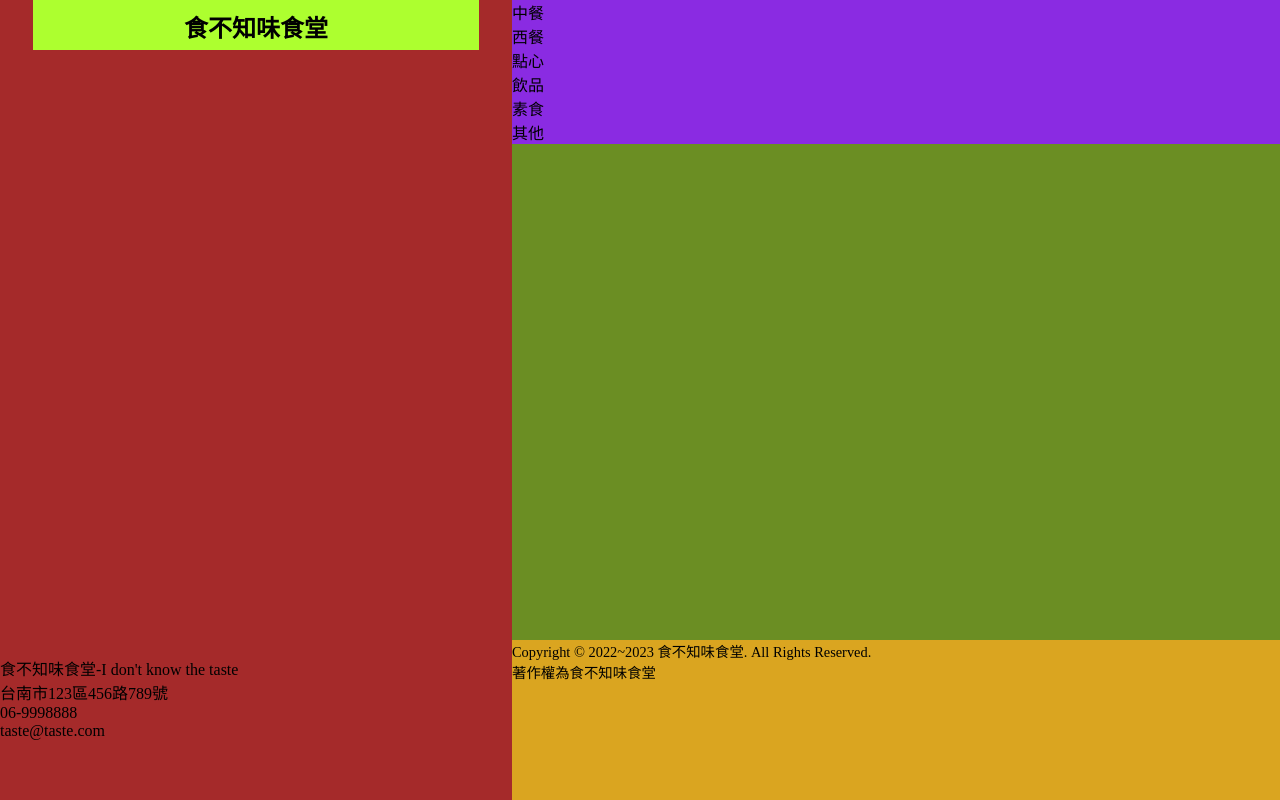
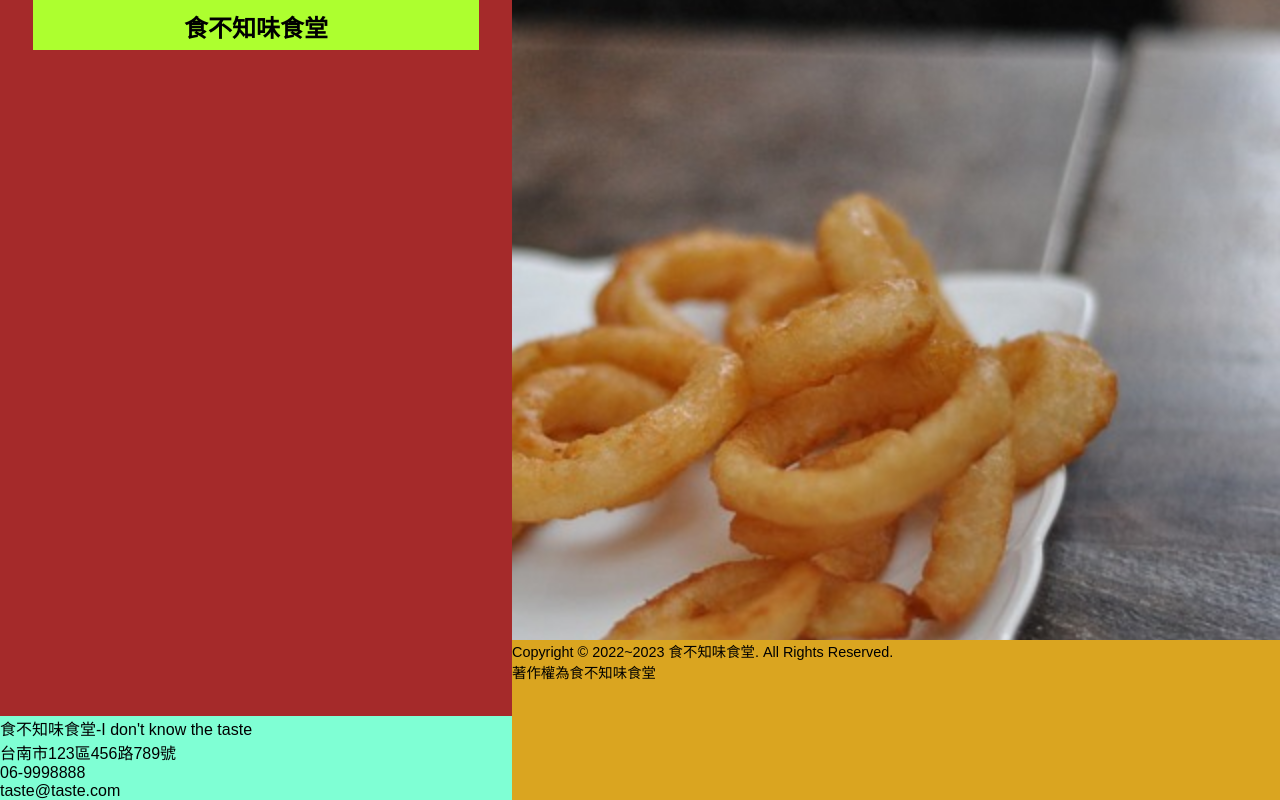
Before and after one commit to su710a1/taste, a plain HTML site: page index.htm in a window 1280 px wide. Drawn offline with nearby package versions, Linux system fonts and the light colour scheme.

Commit message:
20230203 進度

```diff
--- a/index.htm
+++ b/index.htm
@@ -9,7 +9,17 @@
         <title>食不知味食堂</title>
     </head>
     <body>
-        <section id="taste">
+        <section id="taste" class="clearfix">
+            <div id="Banner">
+                <ul>
+                    <li class="Images1"></li>
+                    <li class="Images2"></li>
+                    <li class="Images3"></li>
+                    <li class="Images4"></li>
+                    <li class="Images5"></li>
+                </ul>
+                <!--<img src="images/006.jpg" alt="">-->
+            </div>
             <header>
                 <li id="menu" class="menu">食不知味選單</li>
                 <h1><li>食不知味食堂</li></h1>
@@ -35,7 +45,7 @@
                             <li class="Six">其他</li>
                         </ul>
                         <h2 class="Conn">聯絡方式</h2>
-                        <ul>
+                        <ul class="Items">
                             <li>聯絡表單</li>
                             <li>客服電話</li>
                             <li>加入Line官方</li>
@@ -53,15 +63,23 @@
             <!-- <aside>側邊欄</aside> -->
             <main id="main">
                 <nav class="Items">
-                    <li>中餐</li>
-                    <li>西餐</li>
-                    <li>點心</li>
-                    <li>飲品</li>
-                    <li>素食</li>
-                    <li>其他</li>
+                    <li class="One">中餐</li>
+                    <li class="Two">西餐</li>
+                    <li class="Three">點心</li>
+                    <li class="Four">飲品</li>
+                    <li class="Five">鍋物</li>
+                    <li class="Six">其他</li>
                 </nav>
+                <div class="Null"></div>
             </main><!-- IE不支援main -->
             <footer>
+                <ul class="ConnBox">
+                    <li class="webName">食不知味食堂-I don't know the taste</li>
+                    <li>台南市123區456路789號</li>
+                    <li>06-9998888</li>
+                    <li>taste@taste.com</li>
+                </ul>
+
                 <li class="mt">Copyright &copy; 2022~2023 食不知味食堂. All Rights Reserved.</li>
                 <li> 著作權為食不知味食堂 </li>
             </footer>
--- a/scss/_01variable/_variable.scss
+++ b/scss/_01variable/_variable.scss
@@ -18,6 +18,8 @@ $xxl: 1400px;
 //層疊樣式表的數值
 $ZNum_99: 99; //手機版選單內容
 $ZNum_10: 10; //手機版選單 header > nav > #menuicon
+$ZNum_5: 5; //手機版 header
+$ZNumNeg: -1;
 
 //顏色
 $Blue-Green: rgb(22,136,111);
--- a/scss/_02mixin/_02mages.scss
+++ b/scss/_02mixin/_02images.scss
@@ -3,7 +3,7 @@
     // 1.設定背景圖片連結 2.背景圖片不重複 3.背景圖片的對齊(定位點XY-水平垂直置中)
     // 4.位移文字(首行縮排-班行文字的第一行) 5. 圖片尺寸設定(預設值:自動)
     background-image: url(../../images/#{$Folder}/#{$Img});//url(../../images/icons/list.svg);
-
+    // center 置中
     background-position: $Pos;//center;
     // auto(預設值:自動) cover(滿版覆蓋框架尺寸) contain(滿版留白) | 個別設XY的值(例如:background-size: 50% 30%;)
     background-size: $Size;//contain;
--- /dev/null
+++ b/scss/_02mixin/_03Rounded.scss
@@ -0,0 +1,7 @@
+@mixin Rounded($R) {
+    border-radius: $R;
+    -webkit-border-radius: $R;
+    -moz-border-radius: $R;
+    -ms-border-radius: $R;
+    -o-border-radius: $R;
+}
--- /dev/null
+++ b/scss/_02mixin/_04Jmixin.scss
@@ -0,0 +1,5 @@
+@use '../_01variable/variable' as V;
+@mixin WH() {
+    width: V.$Num_10 * 10%;
+    height: V.$Num_10 * 10%;
+}
--- a/scss/_04joint.scss
+++ b/scss/_04joint.scss
@@ -6,10 +6,18 @@
     margin: 0 auto;
     // 內間距
     padding: 0;
+    // 隱藏 項目符號
     list-style-type: none;
 }
 
 // 設定 高度單位為 % 時,高度會自動展開
 html, body {
     height: Var.$Num_10 * 10%;
+    font-family: Arial, Helvetica, sans-serif;
 }
+
+//圖片等比縮放
+img {
+    width: 100%;
+    height: auto;
+}
--- a/scss/_05index.scss
+++ b/scss/_05index.scss
@@ -1,12 +1,14 @@
 // 讀取 變數 檔案 ; @use 區域性 ; 一次性 ; 規則 檔案要另給名稱 ; 基於檔案的安全性 ; 要放置在所有語法最上層
 @use '_01variable/variable' as V;
 @use '_02mixin/01media' as R;
-@use '_02mixin/02mages' as Img;
+@use '_02mixin/02images' as Img;
+@use '_02mixin/03Rounded' as Ro;
+@use '_02mixin/04Jmixin' as JM;
 // 滿版設計 section id="taste" : 設定寬 100 高 100 背景顏色
 #taste {
     width: V.$Num_10 * 10 * V.$Per;
     height: V.$Num_10 * 10 * V.$Per;
-    background-color:burlywood;
+    // background-color:burlywood;
 }
 // 子選擇器(指定階層 > : 同層之中不能有相同的標籤,若有相同須設定 id 或 class) ; 子孫選擇器(跨標籤讀取 利用「空格」)
 // 巢狀寫法
@@ -14,17 +16,48 @@
 
 // #{} 格式,會將「變數設定成字串」的內容轉譯為「選擇器」或是「屬性名稱」
 @include R.Rwd(xs){
-    $FooterHeight: V.$Num_10 * 5px;
+    #Banner {
+        @include JM.WH();
+        position: absolute;
+        z-index: V.$ZNumNeg;
+        // 定位點:停佇
+        position: fixed;
+        top: 0;
+        background-color: wheat;
+
+        ul {
+            @include JM.WH();
+            li {
+                @include JM.WH();
+                position: absolute;
+                background-color: rgb(9, 188, 194);
+            }
+            .Images1 {@include Img.Images(center, cover, photo, "001.jpg");}
+            .Images2 {@include Img.Images(center, cover, photo, "002.jpg");}
+            .Images3 {@include Img.Images(center, cover, photo, "003.jpg");}
+            .Images4 {@include Img.Images(center, cover, photo, "004.jpg");}
+            .Images5 {@include Img.Images(center, cover, photo, "005.jpg");}
+        }
+    }
+    $HeaderHeight: V.$Num_10 * 5px;
+    $FooterHeight: V.$Num_10 * 12px;
     header {
+        width: V.$Num_10 * 10%;
+        height: $HeaderHeight;
         // 顯示方法 : 彈性佈局(智能對齊) ; 在需要排版物件的父框架設定 ; 會將所有的子物件排成一列
         display: flex;
         // 換行,將子物件設定為 兩列 ; 預設值會自動判斷 子物件 的寬度(均分) ; 要設定 子物件 的寬度才會有作用
         flex-wrap: wrap;
         list-style-type: none;
+        // 定位點:停佇
+        position: fixed;
+        top: 0;
+
+        // position: absolute;
+        // z-index: V.$ZNum_5;
 
         #menu {
             width: V.$Num_10 * 1.5%;
-            height: 50px;
             // 文字顏色
             color: rebeccapurple;
             // // 背景圖片取代文字顯示
@@ -39,6 +72,7 @@
             @include Img.Images(center, contain, icons, "list.svg");//@mixin Images($Pos, $Size, $Folder, $Img)
 
             background-color: blue;
+            // #{} 格式,會將「變數設定成字串」的內容轉譯為「選擇器」或是「屬性名稱」
         }
         h1 {
             width: V.$Num_10 * 8.5%;
@@ -52,36 +86,23 @@
                 //上間距 margin-top
                 margin-top: calc(( 50px - 32px ) / 2 );
             }
-
-            // @media #{Var.$sm} {
-            // //@media screen and (min-width: Var.$Width-Small) {
-            //     width: Var.$Num_10 * 8.7%;
-            //     background-color: royalblue;
-            // }
-
-            // @include R.Rwd(sm){
-            //     width: Var.$Num_10 * 8.7%;
-            //     background-color: greenyellow;
-            // }
         }
         .ConnBox {
-            width: V.$Num_10 * 10%;
-            position: absolute;
-            bottom: calc( $FooterHeight + 10px );
+            display: none;
         }
         nav{
-            width: V.$Num_10 * 10%;
-            height: V.$Num_10 * 10%;
+            @include JM.WH();
             //重(層)疊順序 設定值 auto(自動) | 整數(數字越大,重(層)疊順序越上層)
             z-index: V.$ZNum_99;
             // 須配合定位點:絕對值
             position: absolute;
             background-color: white;
-            display: none;
+            display: none; // 隱藏開關
 
             $MenuHeaderH:V.$Num_10 * 15;
             //父框架設置定位點relative,子物件設置定位點absolute,系統會將「body」的原點位置,重新定給「父框架」使用
             #menuheader{
+                width: V.$Num_10 * 10%;
                 height: calc( $MenuHeaderH * 1px);
                 // position: relative;// 重新定位
                 // 彈性佈局
@@ -95,24 +116,6 @@
                 background-color: V.$Blue-Green;
 
                 #close{
-                    // width: V.$Num_10 * 10%;
-                    // height: 35px;
-                    // background-color: brown;
-                    // a{
-                    //     // 顯示方式:行區塊
-                    //     display: inline-block;
-                    //     // 文字尺寸取代高度
-                    //     font-size: 1.5rem;
-                    //     // 文字設定內間距
-                    //     padding: 1%;
-                    //     //// 定位點:絕對 //定位點 與 float 二擇一
-                    //     //// position: absolute;
-                    //     //// right: 0;
-                    //     // 浮動元素
-                    //     float: right;
-                    //     background-color: red;
-                    // }
-
                     //顯示方式:inline-block(行內區塊層級):以內容的寬度為主
                     display: inline-block;
                     // 文字尺寸替代高度
@@ -132,7 +135,6 @@
 
                     // 若float:right與display:inline-block一起用,系統將視為display:block
                     // float: right;
-                    //background-color: yellowgreen;
 
                     a {
                         // 因為之後是用JavaScript控制所以不用設定感應區
@@ -180,23 +182,6 @@
                 .Conn {
                     margin-top: 20px;
                 }
-                ul {
-                    display: flex;
-                    flex-wrap: wrap;
-                    li {
-                        width: V.$Num_10 * 10%;
-                        // 首行縮排
-                        text-indent: 8%;
-                        font-size: 1rem * 1.2;
-                    }
-                    .One {order: 4;}
-                    .Two {order: 5;}
-                    .Three {order: 2;}
-                    .Four {order: 1;}
-                    .Five {order: 6;}
-                    .Six {order: 3;}
-
-                }
             }
             $MenuIconWidth: V.$Num_10 * 8.5%;
             #menuicon{
@@ -227,12 +212,66 @@
         }
     }
 
+    //選單共用區
+    .Items {
+        display: flex;
+        flex-wrap: wrap;
+        li {
+            width: V.$Num_10 * 10%;
+            // 首行縮排
+            text-indent: 8%;
+            font-size: 1rem * 1.2;
+        }
+        .One {order: 4;}
+        .Two {order: 5;}
+        .Three {order: 2;}
+        .Four {order: 1;}
+        .Five {order: 6;}
+        .Six {order: 3;}
+    }
+    #main {
+        width: V.$Num_10 * 8.5%;
+        // header的高 - nav>li 的 margin-top
+        // margin-top: $HeaderHeight - 15px;
+        margin-top: $HeaderHeight + 15px;
+
+        nav{//background-color: rgb(111, 111, 230);
+            li {
+                width: V.$Num_10 * 10%;
+                height: 150px;
+                margin: 15px 0;
+                background-color: rgb(146, 61, 61);
+                //圓角矩形border-radius: ;
+                @include Ro.Rounded(15px);
+                text-indent: 0;
+
+                //文字水平垂直置中
+                display: flex;
+                justify-content: center;
+                align-items: center;
+            }
+        }
+        .Null {
+            height: 135px;
+        }
+    }
+    #Banner {
+        @include JM.WH();
+        position: absolute;
+        z-index: V.$ZNumNeg;
+        // 定位點:停佇
+        position: fixed;
+        top: 0;
+        background-color: rgb(255, 208, 0);
+    }
     footer{
+        width: V.$Num_10 * 10%;
         height: $FooterHeight;
         // 定位點:停佇
         position: fixed;
         bottom: 0;
         font-size: 0.9rem;
+        background-color: V.$Blue-Green;
     }
 }
 
@@ -271,66 +310,23 @@
 @include R.Rwd(lg){
     @include R.FlexBox();
     // @include R.FloatBox();
-    // // #taste{
-    // //     //height: auto;
-    // //     //height: Var.$Num_10 * 10%;//若父框架給高會清除浮動
-    // // }
-    // // 利用偽元素 ::after(之後)來處理浮動問題
-    // .clearfix::after{
-    //     //新增 content 空物件
-    //     content:"";
-    //     //顯示的方式:區塊
-    //     display: block;
-    //     clear: both;
-    // }
-    // // 浮動語法 float : 會脫離原來的父框架
-    // header {
-    //     width: V.$Num_10 * 4%;
-    //     float: left;
-    //     background-color: brown;
-    // }
-    // main, #menu {
-    //     width: V.$Num_10 * 6%;
-    //     height: V.$Num_10 * 8%;
-    //     float: right;
-    //     background-color: olivedrab;
-    // }
-    // footer {
-    //     width: V.$Num_10 * 6%;
-    //     height: V.$Num_10 * 2%;
-    //     float: right;
-    //     // //清除全部的浮動效果
-    //     // clear: both;
-    //     background-color: goldenrod;
-    // }
-    // // #taste{
-    // //     display: flex;
-    // //     flex-wrap: wrap;
-    // // }
-    // // header{
-    // //     width: Var.$Num_10 * 4%;
-    // //     height: Var.$Num_10 * 10%;
-    // //     background-color: brown;
-    // // }
-    // // main, #menu{
-    // //     width: Var.$Num_10 * 6%;
-    // //     height: Var.$Num_10 * 8%;
-    // //     background-color: olivedrab;
-    // //     nav{
-    // //         position: absolute;
-    // //         //right: 0;
-    // //         background-color: blueviolet;
-    // //     }
-    // // }
-    // // footer{
-    // //     width: Var.$Num_10 * 6%;
-    // //     height: Var.$Num_10 * 2%;
-    // //     // 定位方式 絕對位置 依照body為對齊原點
-    // //     position: absolute;
-    // //     right: 0;
-    // //     bottom: 0;
-    // //     background-color: goldenrod;
-    // // }
+    header {
+        .ConnBox {
+            width: V.$Num_10 * 10%;
+            position: absolute;
+            bottom: 0;
+            display: block;
+            background-color: aquamarine;
+        }
+    }
+    main {
+        display: none;
+    }
+    footer{
+        .ConnBox {
+            display: none;
+        }
+    }
 }
 
 // @include R.Rwd(xl){
```
Also changed, not shown: dist/style/styles.min.css, images/photo/001.jpg (added), images/photo/002.jpg (added), images/photo/003.jpg (added), images/photo/004.jpg (added), images/photo/005.jpg (added), images/photo/006.jpg (added), style/styles.css.
